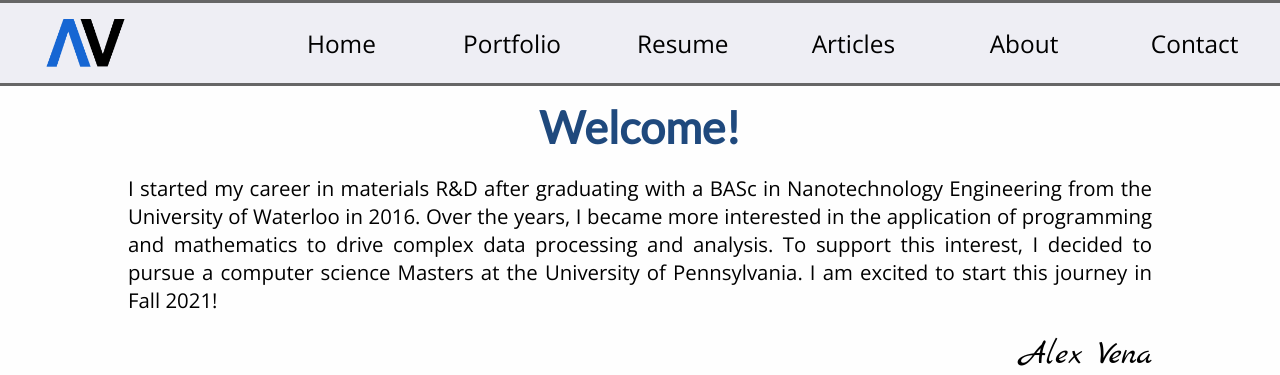
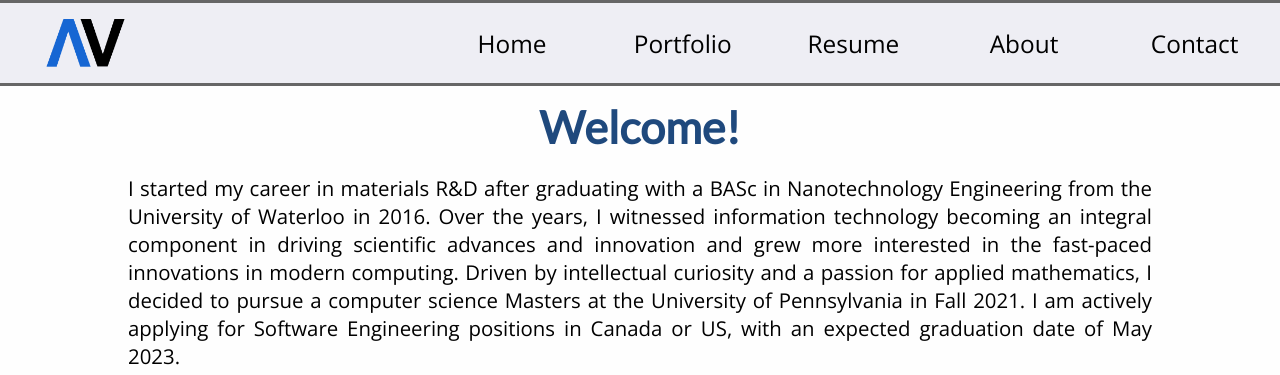
Before and after one commit to a2vena/Personal-Webpage, a Jekyll site: the page built from index.html, in a window 1280 px wide and 900 px high, cut to the strip 0-375 px from the top of the window. Built offline with Jekyll 4.4.1, drawn with Linux system fonts in a browser that asks for light colours; some of the changed text lies outside the part shown.

Commit message:
Removed Articles section, fixed minor formatting issue and updated intro paragraph

```diff
--- a/_layouts/template.html
+++ b/_layouts/template.html
@@ -28,7 +28,6 @@
                     <span><a href='/'>Home</a></span>
                     <span><a href='/portfolio'>Portfolio</a></span>
                     <span><a href='/resume'>Resume</a></span>
-                    <span><a href='/articles'>Articles</a></span>
                     <span><a href='/about'>About</a></span>
                     <span><a href='/contact'>Contact</a></span>
                 </div>
@@ -38,7 +37,6 @@
                         <span><a href='/'>Home</a></span>
                         <span><a href='/portfolio'>Portfolio</a></span>
                         <span><a href='/resume'>Resume</a></span>
-                        <span><a href='/articles'>Articles</a></span>
                         <span><a href='/about'>About</a></span>
                         <span><a href='/contact'>Contact</a></span>
                     </div>
--- a/articles/index.html
+++ /dev/null
@@ -1,5 +0,0 @@
----
-layout: template
-title: Articles
----
-<p class='placeholder vertCenter'> Coming Soon! </p>
--- a/index.html
+++ b/index.html
@@ -3,7 +3,7 @@ title: Home
 ---
 <h1> Welcome! </h1>
 
-<p id='intro'>I started my career in materials R&D after graduating with a BASc in Nanotechnology Engineering from the University of Waterloo in 2016. Over the years, I became more interested in the application of programming and mathematics to drive complex data processing and analysis. To support this interest, I decided to pursue a computer science Masters at the University of Pennsylvania. I am excited to start this journey in Fall 2021!</p>
+<p id='intro'>I started my career in materials R&D after graduating with a BASc in Nanotechnology Engineering from the University of Waterloo in 2016. Over the years, I witnessed information technology becoming an integral component in driving scientific advances and innovation and grew more interested in the fast-paced innovations in modern computing. Driven by intellectual curiosity and a passion for applied mathematics, I decided to pursue a computer science Masters at the University of Pennsylvania in Fall 2021. I am actively applying for Software Engineering positions in Canada or US, with an expected graduation date of May 2023. </p>
 <p id='signature'>Alex Vena</p>
 
 <div class='flex wrap'>
@@ -30,16 +30,7 @@ title: Home
                     <img src="static/images/logo_AST.png" alt='Adaptive Surface Technologies Logo'>
                     <img src="static/images/logo_lumotune_alt.jpg" alt='Lumotune Logo'>
                 </div>
-                <p>High impact problem-solving in academia and industry</p>
-            </div>
-        </a>
-    </div>
-
-    <div class="container">
-        <h3>Recent Articles</h3>
-        <a href='articles/'>
-            <div class="content">
-                <p class='placeholder'>Coming Soon!</p>
+                <p>High impact problem-solving in industry and academia</p>
             </div>
         </a>
     </div>
--- a/portfolio/index.html
+++ b/portfolio/index.html
@@ -30,7 +30,7 @@ title: Portfolio
 
     <div class="project">
         <img class="projBtn" id ='5' src="/static/images/portfolio_ncnt.jpg" alt="Electron microscope image of nitrogen-doped carbon nanotubes " width=200>
-        <p class='projTitle'> Controlled Synthesis of Nitrogen-<br>Doped Carbon Nanotubes </p>
+        <p class='projTitle'> Controlled Synthesis of N-Doped Carbon Nanotubes </p>
     </div>
 
     <div class="project">
@@ -45,7 +45,7 @@ title: Portfolio
 
     <div class="project">
         <img class="projBtn" id ='8' src="/static/images/portfolio_zero.jpg" alt="Honey draining from inverted bottles" width=200>
-        <p class='projTitle'> Low-Waste Consumer Packaging Using Liquid-Infused Surfaces</p>
+        <p class='projTitle'> Low-Waste Packaging Using Liquid-Infused Surfaces</p>
     </div>
 </div>
 
```
